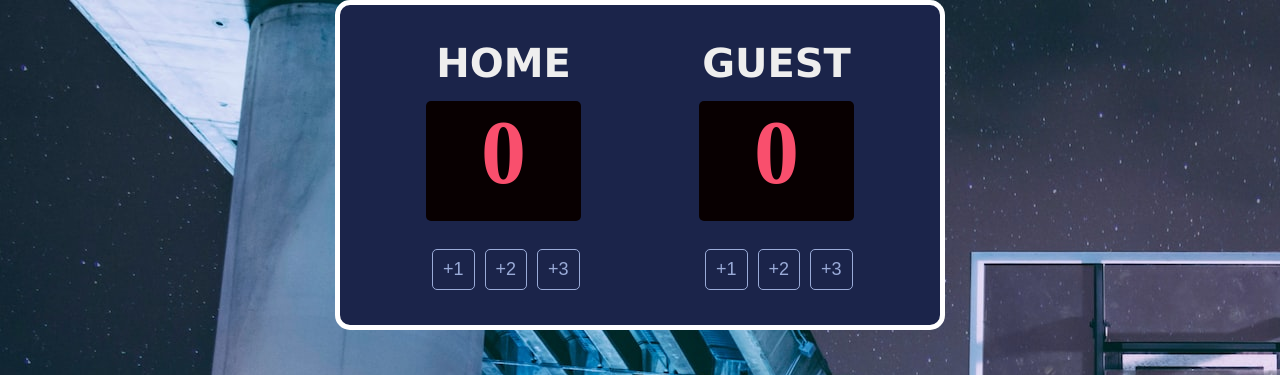
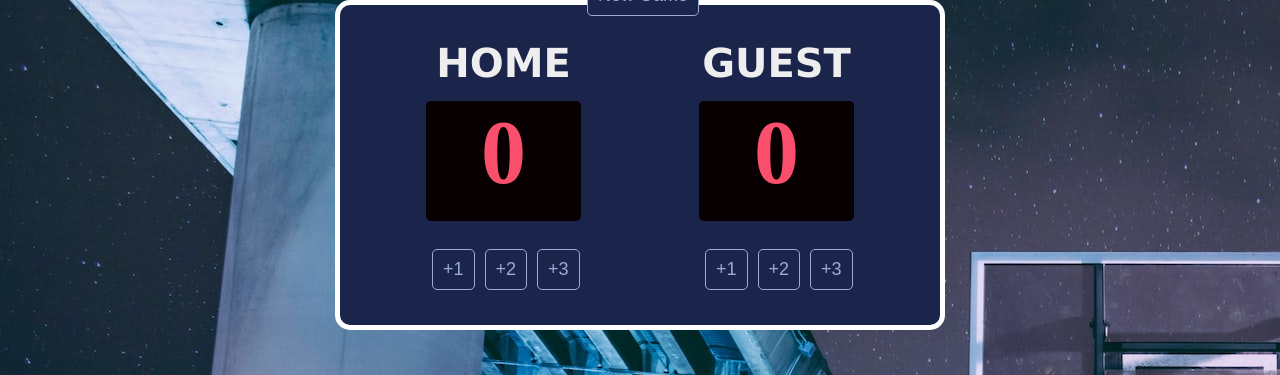
Before and after one commit to Arryan-n/Basketball_scoreboard, a plain HTML site: page index.html in a window 1280 px wide. Shown: the top 375 px of the page. Drawn offline with Linux system fonts and the light colour scheme.

Commit message:
Update style.css

```diff
--- a/style.css
+++ b/style.css
@@ -48,6 +48,6 @@ body {
     line-height: 36px;
     text-align: center;
 }
-.new {
+/* .new {
     margin-top: -250px;
-}
+} */
```
